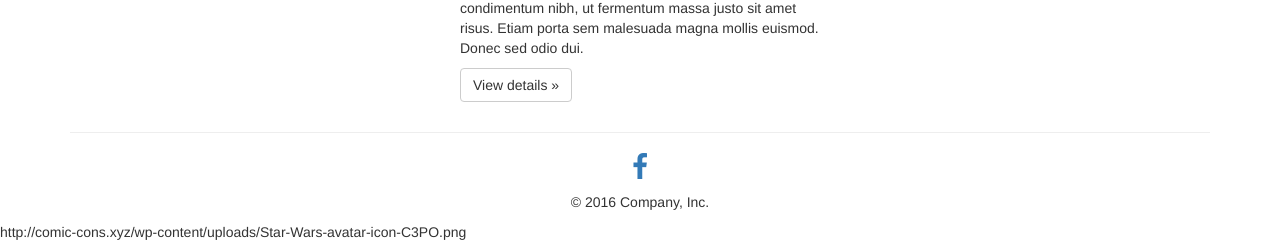
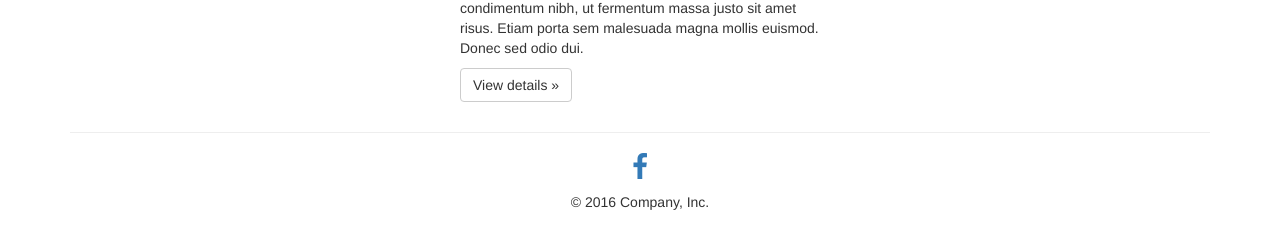
Before and after one commit to trappedinlimbo/sig, a plain HTML site: page index.html in a window 1280 px wide. Shown: the part 625-867 px from the top of the page. Drawn offline with nearby package versions, Linux system fonts and the light colour scheme.

Commit message:
Update index.html

```diff
--- a/index.html
+++ b/index.html
@@ -129,4 +129,3 @@
 </body>
 
 </html>
-http://comic-cons.xyz/wp-content/uploads/Star-Wars-avatar-icon-C3PO.png
```
